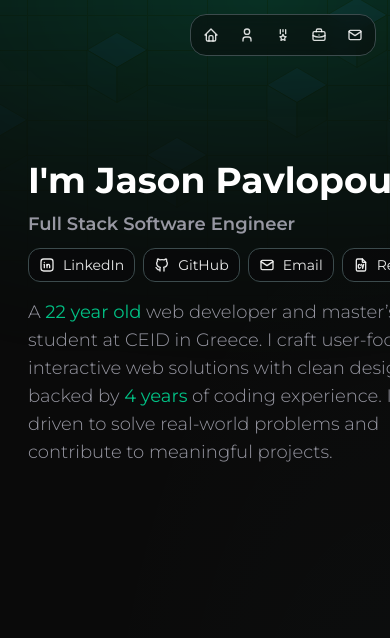
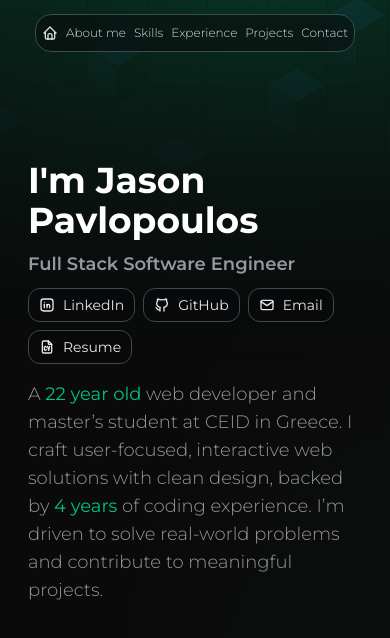
Before and after one commit to CallMeJasonYT/Portfolio-Website, a Next.js app: page / in a window 390 px wide. Shown: the top 638 px of the page. Built offline with nearby package versions, Linux system fonts and the light colour scheme.

Commit message:
Fixed Navbar and Section for better responsiveness

```diff
--- a/src/components/navbar.tsx
+++ b/src/components/navbar.tsx
@@ -7,6 +7,7 @@ import {
   IconMedal,
   IconBriefcase,
   IconMail,
+  IconBolt,
   TablerIcon,
 } from "@tabler/icons-react";
 import { motion } from "motion/react";
@@ -26,6 +27,7 @@ type NavbarLink = {
 const links: NavbarLink[] = [
   { icon: IconHome, tooltip: "Back to the start of the page", href: "/" },
   { name: "About me", icon: IconUser, tooltip: "About me", href: "/#about" },
+  { name: "Skills", icon: IconBolt, tooltip: "My skillset", href: "/#skills" },
   {
     name: "Experience",
     icon: IconMedal,
@@ -96,7 +98,7 @@ const Navbar = (): ReactElement => {
   return (
     <motion.nav
       className={cn(
-        "fixed top-3.5 right-3.5 sm:inset-x-0 w-fit p-1 mx-auto flex gap-1 items-center text-sm text-white/85 bg-background/50 backdrop-blur-sm border border-border rounded-2xl duration-250 transition-all transform-gpu z-50",
+        "fixed top-3.5 inset-x-0 w-fit p-1 mx-auto flex gap-1 items-center text-sm text-white/85 bg-background/50 backdrop-blur-sm border border-border rounded-2xl duration-250 transition-all transform-gpu z-50",
         hasScrolled &&
           "top-0 right-0 rounded-t-none rounded-br-none sm:rounded-br-2xl"
       )}
@@ -114,38 +116,21 @@ const Navbar = (): ReactElement => {
           <SimpleTooltip key={index} content={link.tooltip} side="bottom">
             <Link
               className={cn(
-                link.name
-                  ? "px-2 sm:px-2.5 md:px-3 py-1.5"
-                  : "px-2 sm:px-2.5 py-2",
-                "flex gap-1.5 sm:gap-2.5 items-center hover:bg-zinc-700/30 font-light rounded-2xl transition-all transform-gpu",
+                "px-[2px] sm:px-2.5 md:px-3 py-1.5",
+                "text-xs flex gap-1.5 sm:gap-2.5 sm:text-sm items-center hover:bg-zinc-700/30 font-light rounded-2xl transition-all transform-gpu",
                 active && "bg-zinc-700/30 text-primary"
               )}
               href={link.href}
               draggable={false}
             >
-              <link.icon className="size-4" />
+              <link.icon
+                className={cn(
+                  link.href === "/" ? "block" : "hidden sm:block",
+                  "size-4"
+                )}
+              />
 
-              {link.name && (
-                <>
-                  {/* Mobile name (only shows when active) */}
-                  <motion.span
-                    className={cn(!active && "hidden")}
-                    initial={{ opacity: 0, x: -10 }}
-                    animate={{
-                      opacity: active ? 1 : 0,
-                      x: active ? 0 : -10,
-                    }}
-                    transition={{ duration: 0.2 }}
-                  >
-                    {link.name}
-                  </motion.span>
-
-                  {/* Desktop name (always visible) */}
-                  <span className={cn("hidden", !active && "sm:block")}>
-                    {link.name}
-                  </span>
-                </>
-              )}
+              {link.name && <span className="block">{link.name}</span>}
             </Link>
           </SimpleTooltip>
         );
--- a/src/components/sections/about-section.tsx
+++ b/src/components/sections/about-section.tsx
@@ -66,7 +66,7 @@ const AboutSection = (): ReactElement => (
           Full Stack Software Engineer
         </motion.p>
 
-        <div className="flex gap-2 items-center">
+        <div className="flex flex-wrap gap-2 items-center">
           {Object.values(appConfig.socials).map((social, index) => (
             <SocialLink key={social.href} social={social} index={index} />
           ))}
```
